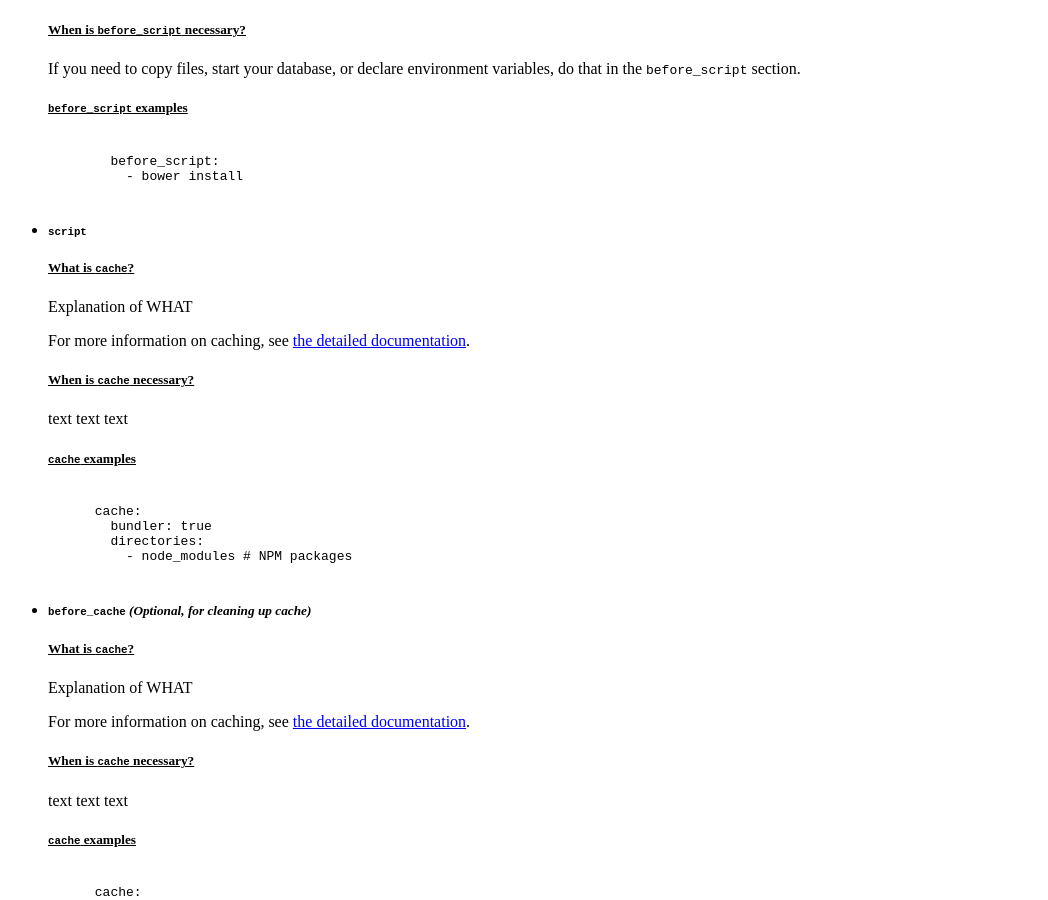
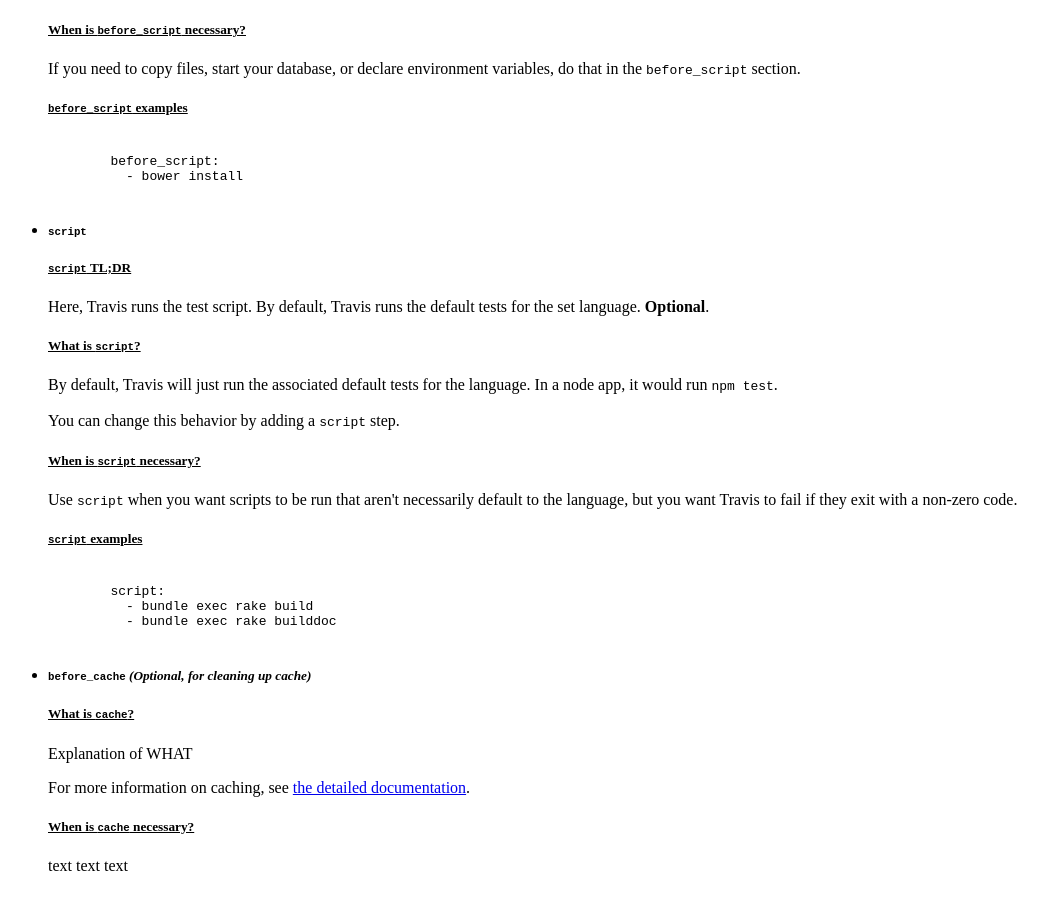
Before and after one commit to brianamarie/test-jekyll, a Jekyll site: the page built from index.html, in a window 1280 px wide and 900 px high, scrolled down 4129 px. Shown: the whole window, without its empty margins (0-1048 px from the left). Built offline with Jekyll 4.4.1, drawn with Linux system fonts in a browser that asks for light colours; nearby versions of some CDN libraries; a script that is not in the unit is left out.

Commit message:
finish script step

```diff
--- a/_includes/script.html
+++ b/_includes/script.html
@@ -3,16 +3,18 @@
     <h5><code>script</code></h5>
   </div>
   <div class="collapsible-body">
-    <h5 style="text-decoration: underline">What is <code>cache</code>?</h5>
-      <p>Explanation of WHAT</p>
-      <p>For more information on caching, see <a href="https://docs.travis-ci.com/user/caching">the detailed documentation</a>.
-    <h5 style="text-decoration: underline">When is <code>cache</code> necessary?</h5>
-      <p>text text text</p>
-    <h5 style="text-decoration: underline"><code>cache</code> examples</h5>
+    <h5 style="text-decoration: underline"><code>script</code> TL;DR</h5>
+      <p>Here, Travis runs the test script. By default, Travis runs the default tests for the set language. <strong>Optional</strong>.</p>
+    <h5 style="text-decoration: underline">What is <code>script</code>?</h5>
+      <p>By default, Travis will just run the associated default tests for the language. In a node app, it would run <code>npm test</code>.
+      <br><br>
+      You can change this behavior by adding a <code>script</code> step.
+    <h5 style="text-decoration: underline">When is <code>script</code> necessary?</h5>
+      <p>Use <code>script</code> when you want scripts to be run that aren't necessarily default to the language, but you want Travis to fail if they exit with a non-zero code.</p>
+    <h5 style="text-decoration: underline"><code>script</code> examples</h5>
       <pre><code>
-      cache:
-        bundler: true
-        directories:
-          - node_modules # NPM packages
+        script:
+          - bundle exec rake build
+          - bundle exec rake builddoc
       </pre></code>
 </li>
```
